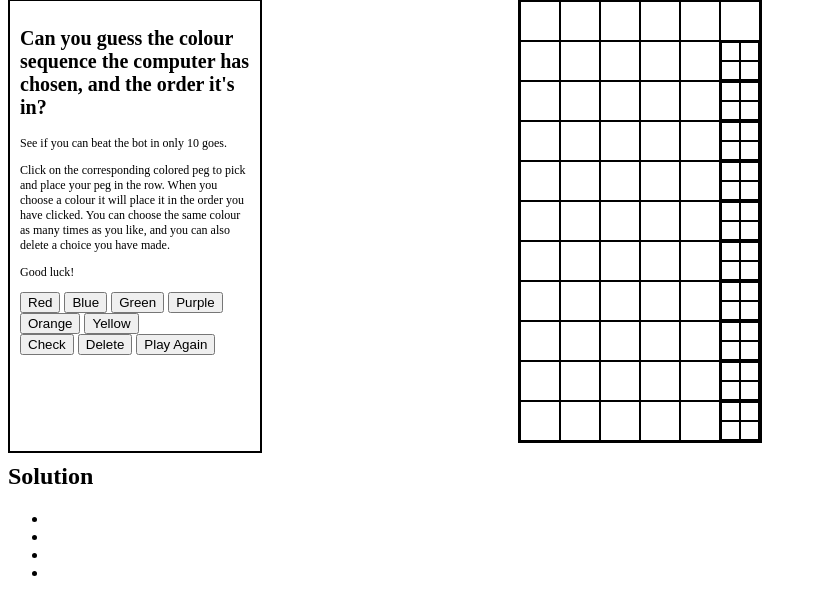
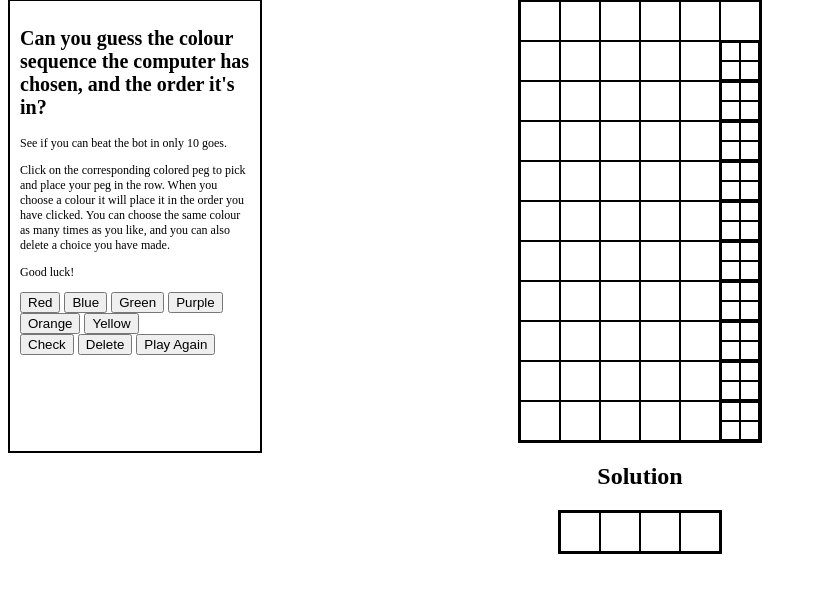
Before and after one commit to BellaT/wdi-project-1, a PHP site: page /home.html in a window 1280 px wide. Shown: the part 81-696 px from the top of the page, without its empty margins (0-817 px from the left). Run offline with PHP 8.4, Linux system fonts and the light colour scheme.

Commit message:
tidied up the code a bit

```diff
--- a/css/style.css
+++ b/css/style.css
@@ -64,3 +64,30 @@ h1 {
   padding: 0;
   margin: 0;
 }
+
+.resultBox {
+  height: 100px;
+  width: 164px;
+  margin: 0 auto;
+  text-align: center;
+}
+
+.solution {
+  height: 40px;
+  width: 160px;
+  border: 2px solid black;
+  padding: 0;
+  margin: 0px,0px,20px,0px;
+  list-style-type: none;
+
+}
+
+.solution li {
+  height: 38px;
+  width: 38px;
+  border: 1px solid black;
+  padding: 0;
+  margin: 0;
+  list-style-type: none;
+  float: left;
+}
--- a/home.html
+++ b/home.html
@@ -218,7 +218,7 @@
       </ul>
     </li>
   </ul>
-  <div>
+  <div class="resultBox">
     <h2>Solution</h2>
     <ul class="solution">
       <li></li>
--- a/js/app.js
+++ b/js/app.js
@@ -27,6 +27,20 @@ $(function() {
   var numberOfGos       = 0;
   var numberOfGuesses   = 0;
 
+  function computerChoice() {
+    //this function is for the computer to select 4 colours out of the 6 at random
+    //then save them into a new array which will then by compared to player's choice
+    var colors = ['red', 'blue', 'green', 'purple', 'yellow', 'orange'];
+    for (var i = 0; i < 4; i++) {
+      var selectedColor = colors[Math.floor(Math.random()*colors.length)];
+      computerSelection.push(selectedColor);
+       computerSelection.toString();
+    }
+    console.log(computerSelection);
+    return computerSelection;
+  }
+  computerChoice();
+
 
   $(".colorChoice button").on("click", function(){
     // Get the selected color
@@ -54,6 +68,9 @@ $(function() {
 
   $($check).on("click", calculateScore);
 
+  var guessArray    = playerSelection;
+  var computerArray = computerSelection;
+
  function calculateScore(guess, computer) {
    var black = 0;
    var white = 0;
@@ -77,34 +94,13 @@ $(function() {
        computer.splice(index, 1);
      }
    }
-
-   return {
+    return {
      black: black,
      white: white
    };
  }
-calculateScore(guess, computer);
 
-  function start() {
-  //want to loop over the array of color choices and run a click event on them
-  // so then which ever one the player has clicked on an action will run
-  //PUSH each of their choices into a new array which will be compared to computers
-  // You also want to display the chosen color in the correct box! How!!!
-}
 
-function computerChoice() {
-  //this function is for the computer to select 4 colours out of the 6 at random
-  //then save them into a new array which will then by compared to player's choice
-  var colors = ['red', 'blue', 'green', 'purple', 'yellow', 'orange'];
-  for (var i = 0; i < 4; i++) {
-    var selectedColor = colors[Math.floor(Math.random()*colors.length)];
-    computerSelection.push(selectedColor);
-    computerSelection.toString();
-  }
-
-  console.log(computerSelection);
-}
-computerChoice();
 
 
 
```
